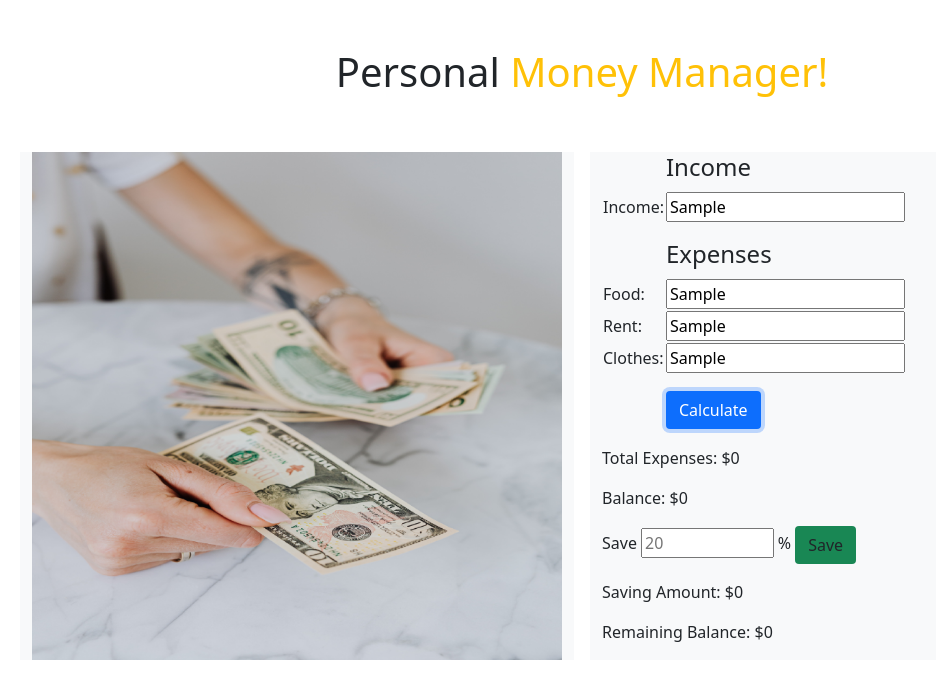
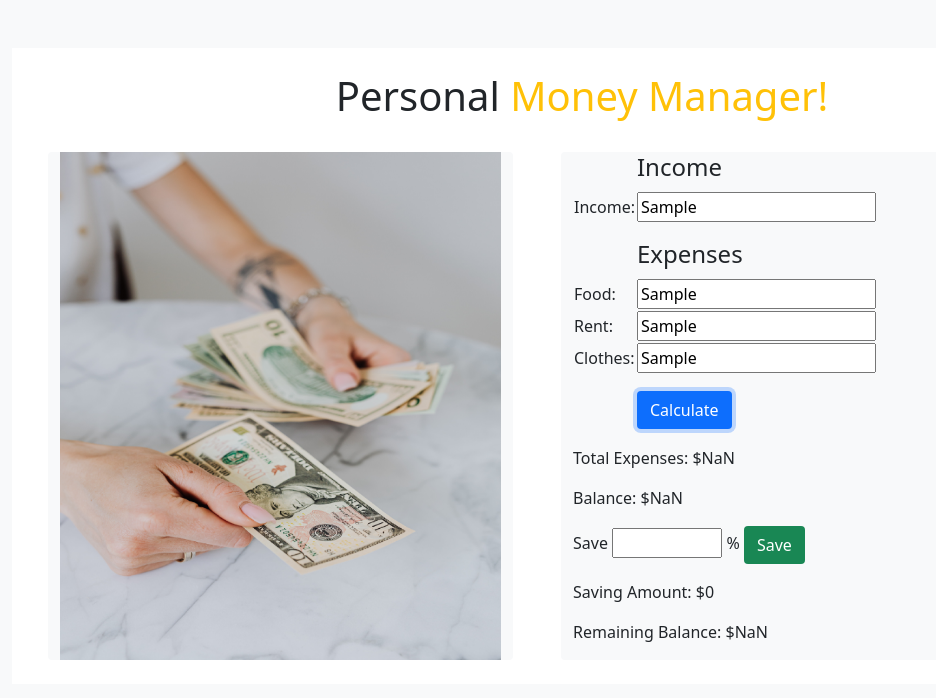
Before and after one commit to tusher112/JavaScript-cost-value-calculation, a plain HTML site: page index.html in a window 1280 px wide. Both pictures are taken after typing "Sample", "Sample", "Sample", "Sample" into the empty fields and a click on the button "Calculate". Shown: the whole page, without its empty margins (58-994 px from the left). Drawn offline with nearby package versions, Linux system fonts and the light colour scheme.

Commit message:
java script without error handle

```diff
--- a/index.html
+++ b/index.html
@@ -16,20 +16,21 @@
     <!--External css added here -->
     <link rel="stylesheet" href="css/style.css">
 
-    <!-- External java script added here -->
-    <script src="js/script.js"></script>
+
 </head>
-<header>
-    <h1 class="text-center my-5 ">Personal <span class="text-warning">Money Manager!</span></h1>
+
+<body class="bg-light">
+    <header class="bg-white container">
+        <h1 class="text-center mt-5 py-4">Personal <span class="text-warning">Money Manager!</span></h1>
     </header>
-<main>
-    <section class="m">
-        <div class="container">
-            <div class="row ">
-                <div class="col bg-light m-2">
+    <main class="bg-white container">
+        <section class="mt-2 mb-4">
+            <div class="container ">
+                <div class="row g-4 ">
+                    <div class="col col-12 col-md-5 col-lg-5 bg-light m-4  rounded">
                         <img class="h-100 w-100 " src="img/img1.png" alt="">
                     </div>
-                <div class="col bg-light m-2">
+                    <div class="col col-12 col-md-5 col-lg-5 bg-light m-4 rounded">
                         <table>
                             <tr>
                                 <td></td>
@@ -39,7 +40,7 @@
                             </tr>
                             <tr>
                                 <td>Income:</td>
-                            <td><input type="text" placeholder="$ Enter your income"></td>
+                                <td><input id="income-input" type="text" placeholder="$ Enter your income"></td>
                             </tr>
                             <tr>
                                 <td></td>
@@ -49,33 +50,35 @@
                             </tr>
                             <tr>
                                 <td>Food:</td>
-                            <td><input type="text"></td>
+                                <td><input id="food-cost" type="text"></td>
                             </tr>
                             </tr>
                             <tr>
                                 <td>Rent:</td>
-                            <td><input type="text"></td>
+                                <td><input id="rent-cost" type="text"></td>
                             </tr>
                             </tr>
                             <tr>
                                 <td>Clothes:</td>
-                            <td><input type="text"></td>
+                                <td><input id="clothes-cost" type="text"></td>
                             </tr>
                             <tr>
                                 <td></td>
-                            <td><button class="btn bg-primary text-white my-3">Calculate</button> </td>
+                                <td><button id="calculate-button"
+                                        class="btn bg-primary text-white my-3">Calculate</button>
+                                </td>
                             </tr>
                         </table>
                         <div>
-                        <p>Total Expenses: $<span>0</span></p>
-                        <p>Balance: $<span>0</span></p>
-                        <p><span>Save</span> <span><input class="w-25" type="text" placeholder="20"></span> <span> %
-                            </span>
-                            <span><button class="btn bg-success">Save</button></span>
+                            <p>Total Expenses: $<span id="total-expenses-dashboard">0</span></p>
+                            <p>Balance: $<span id="total-balance-dashboard">0</span></p>
+                            <p> <span>Save</span> <span><input id="saving-input" class="w-25" type="text"></span> <span>
+                                    % </span>
+                                <span><button id="saving-button" class="btn bg-success text-white">Save</button></span>
                             </p>
 
-                        <p>Saving Amount: $<span>0</span></p>
-                        <p>Remaining Balance: $<span>0</span></p>
+                            <p>Saving Amount: $<span id="saving-amount-dashboard">0</span></p>
+                            <p>Remaining Balance: $<span id="remaining-balance-dashboard">0</span></p>
                         </div>
 
                     </div>
@@ -83,9 +86,8 @@
             </div>
         </section>
     </main>
-
-<body>
-
+    <!-- External java script added here -->
+    <script src="js/script.js"></script>
 </body>
 
 </html>
--- a/js/script.js
+++ b/js/script.js
@@ -0,0 +1,37 @@
+//calculate button's function
+document.getElementById('calculate-button').addEventListener('click', function () {
+
+
+    const incomeInputFiled = parseInt(document.getElementById('income-input').value);
+
+    const foodInputFiled = parseInt(document.getElementById('food-cost').value);
+    const rentInputFiled = parseInt(document.getElementById('rent-cost').value);
+    const clothesInputFiled = parseInt(document.getElementById('clothes-cost').value);
+
+    let totalExpensesDashboard = document.getElementById('total-expenses-dashboard');
+    totalExpensesDashboard.innerText = parseInt(foodInputFiled + rentInputFiled + clothesInputFiled);
+
+    let balanceDashboard = document.getElementById('total-balance-dashboard');
+    balanceDashboard.innerText = incomeInputFiled - totalExpensesDashboard.innerText;
+
+    let remainingBalance = document.getElementById('remaining-balance-dashboard');
+    remainingBalance.innerText = balanceDashboard.innerText;
+
+})
+
+//save button's function
+document.getElementById('saving-button').addEventListener('click', function () {
+    const balance = document.getElementById('total-balance-dashboard').innerText;
+    console.log(balance);
+
+    let saving = parseInt(document.getElementById('saving-input').value);
+
+    const savingFinal = (saving / 100) * balance;
+
+    const savingAmount = document.getElementById('saving-amount-dashboard');
+    savingAmount.innerText = savingFinal;
+
+    const remainingBalanceFinal = document.getElementById('remaining-balance-dashboard');
+    remainingBalanceFinal.innerText = balance - savingFinal;
+
+})
```
Lines whose indentation alone changed are shown as unchanged.
